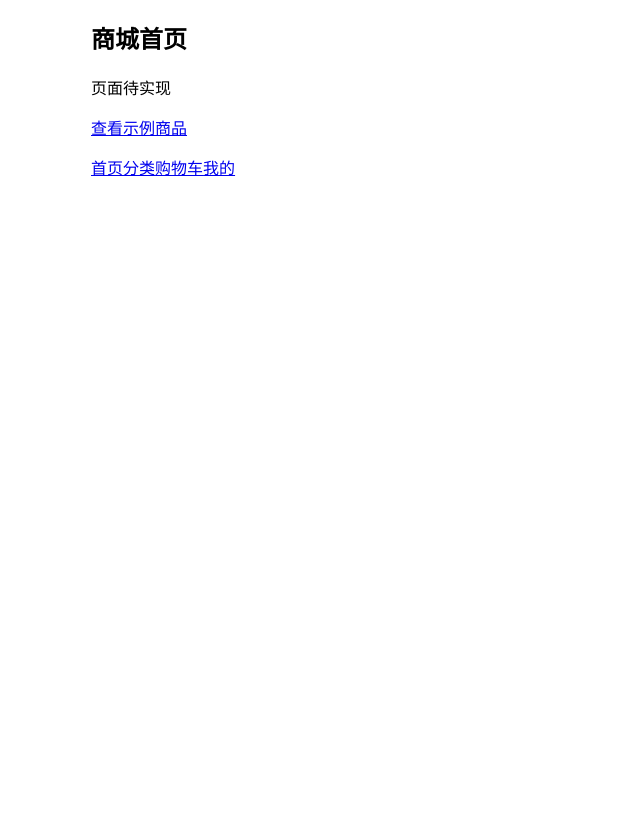
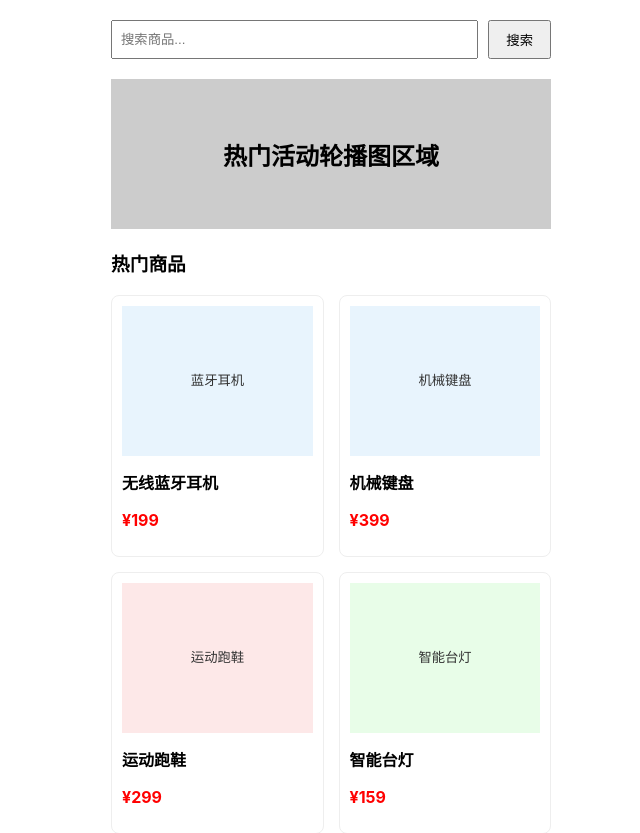
Before and after one commit to GYC-Debug-create/lightweight-platform, a React (Vite) app: page / in a window 1280 px wide. Shown: the top 833 px of the page, without its empty margins (309-949 px from the left). Built offline with nearby package versions, Linux system fonts and the light colour scheme.

Commit message:
模块M2：完成首页和分类页展示，以及商品卡片组件开发
Change-Id: Ic1a3e57ec09e3df155b26b0b9e8f7f2bb02f844f

```diff
--- a/src/components/ProductCard.jsx
+++ b/src/components/ProductCard.jsx
@@ -1,17 +1,28 @@
-import { Link } from "react-router-dom";
+import React from 'react';
+import { useNavigate } from 'react-router-dom';
 
-const ProductCard = ({ product }) => {
-  if (!product) return null;
+export default function ProductCard({ product }) {
+  const navigate = useNavigate();
+
+  // 跳转到商品详情页，对应路由规范 /detail/:id
+  const handleClick = () => {
+    navigate(`/detail/${product.id}`);
+  };
 
   return (
-    <Link to={`/detail/${product.id}`} className="product-card">
-      <img src={product.image} alt={product.name} />
-      <div className="product-card-info">
-        <h4>{product.name}</h4>
-        <p>¥{product.price}</p>
-      </div>
-    </Link>
+    <div
+      className="product-card"
+      onClick={handleClick}
+      style={{ border: '1px solid #eee', padding: '10px', cursor: 'pointer', borderRadius: '8px' }}
+    >
+      {/* 统一使用文档规定的 image 字段 */}
+      <img
+        src={product.image}
+        alt={product.name}
+        style={{ width: '100%', height: '150px', objectFit: 'cover' }}
+      />
+      <h3 style={{ fontSize: '16px', margin: '10px 0' }}>{product.name}</h3>
+      <p style={{ color: 'red', fontWeight: 'bold' }}>¥{product.price}</p>
+    </div>
   );
-};
-
-export default ProductCard;
+}
--- a/src/pages/CategoryPage.jsx
+++ b/src/pages/CategoryPage.jsx
@@ -1,10 +1,63 @@
-const CategoryPage = () => {
+import React, { useState, useEffect } from 'react';
+import ProductCard from '../components/ProductCard';
+// 依赖 M1 提供的服务
+import { getCategories, getGoodsByCategory } from '../services/goodService';
+
+export default function CategoryPage() {
+  const [categories, setCategories] = useState([]);
+  const [activeCategoryId, setActiveCategoryId] = useState(null);
+  const [goods, setGoods] = useState([]);
+
+  // 初始化加载所有分类
+  useEffect(() => {
+    const cats = getCategories();
+    setCategories(cats);
+    if (cats.length > 0) {
+      setActiveCategoryId(cats[0].id); // 默认选中第一个分类
+    }
+  }, []);
+
+  // 监听选中分类的变化，加载对应商品
+  useEffect(() => {
+    if (activeCategoryId) {
+      const categoryGoods = getGoodsByCategory(activeCategoryId);
+      setGoods(categoryGoods);
+    }
+  }, [activeCategoryId]);
+
   return (
-    <div>
-      <h2>分类页</h2>
-      <p>页面待实现</p>
+    // 最外层加上了 paddingBottom 防遮挡，以及 boxSizing 保证高度不越界
+    <div className="category-page" style={{ display: 'flex', height: '100vh', paddingBottom: '60px', boxSizing: 'border-box' }}>
+      {/* 左侧分类索引 */}
+      <div className="sidebar" style={{ width: '100px', borderRight: '1px solid #ddd', overflowY: 'auto' }}>
+        {categories.map(cat => (
+          <div
+            key={cat.id}
+            onClick={() => setActiveCategoryId(cat.id)}
+            style={{
+              padding: '15px 10px',
+              cursor: 'pointer',
+              background: activeCategoryId === cat.id ? '#f0f0f0' : 'white',
+              fontWeight: activeCategoryId === cat.id ? 'bold' : 'normal'
+            }}
+          >
+            {cat.name}
+          </div>
+        ))}
+      </div>
+
+      {/* 右侧商品列表 */}
+      <div className="content" style={{ flex: 1, padding: '20px', overflowY: 'auto' }}>
+        <div style={{ display: 'grid', gridTemplateColumns: 'repeat(2, 1fr)', gap: '15px' }}>
+          {goods.length > 0 ? (
+            goods.map(good => (
+              <ProductCard key={good.id} product={good} />
+            ))
+          ) : (
+            <p>该分类下暂无商品</p>
+          )}
+        </div>
+      </div>
     </div>
   );
-};
-
-export default CategoryPage;
+}
--- a/src/pages/HomePage.jsx
+++ b/src/pages/HomePage.jsx
@@ -1,15 +1,64 @@
-import { Link } from "react-router-dom";
+import React, { useState, useEffect } from 'react';
+import ProductCard from '../components/ProductCard';
+// 依赖 M1 提供的服务
+import { getHotGoods, searchGoods } from '../services/goodService';
 
-const HomePage = () => {
+export default function HomePage() {
+  const [keyword, setKeyword] = useState('');
+  const [goods, setGoods] = useState([]);
+
+  // 初始化加载热门商品
+  useEffect(() => {
+    const hotGoods = getHotGoods(); // 假设 service 是同步读取 localStorage 的
+    setGoods(hotGoods);
+  }, []);
+
+  // 搜索处理
+  const handleSearch = () => {
+    if (keyword.trim() === '') {
+      setGoods(getHotGoods());
+    } else {
+      const results = searchGoods(keyword);
+      setGoods(results);
+    }
+  };
+
   return (
-    <div>
-      <h2>商城首页</h2>
-      <p>页面待实现</p>
-      <p>
-        <Link to="/detail/g001">查看示例商品</Link>
-      </p>
+    // 最外层加上了 paddingBottom 防遮挡
+    <div className="home-page" style={{ padding: '20px', paddingBottom: '80px' }}>
+      {/* 1. 搜索框 */}
+      <div className="search-bar" style={{ display: 'flex', marginBottom: '20px' }}>
+        <input
+          type="text"
+          placeholder="搜索商品..."
+          value={keyword}
+          onChange={(e) => setKeyword(e.target.value)}
+          style={{ flex: 1, padding: '8px' }}
+        />
+        <button onClick={handleSearch} style={{ marginLeft: '10px', padding: '8px 16px' }}>
+          搜索
+        </button>
+      </div>
+
+      {/* 2. 轮播图区域 (静态占位，符合文档要求) */}
+      <div className="carousel" style={{ height: '150px', background: '#ccc', marginBottom: '20px', display: 'flex', alignItems: 'center', justifyContent: 'center' }}>
+        <h2>热门活动轮播图区域</h2>
+      </div>
+
+      {/* 3. 热门/搜索商品列表 */}
+      <h3>{keyword ? '搜索结果' : '热门商品'}</h3>
+      <div
+        className="goods-list"
+        style={{ display: 'grid', gridTemplateColumns: 'repeat(2, 1fr)', gap: '15px' }}
+      >
+        {goods.length > 0 ? (
+          goods.map(good => (
+            <ProductCard key={good.id} product={good} />
+          ))
+        ) : (
+          <p>暂无相关商品</p>
+        )}
+      </div>
     </div>
   );
-};
-
-export default HomePage;
+}
```
